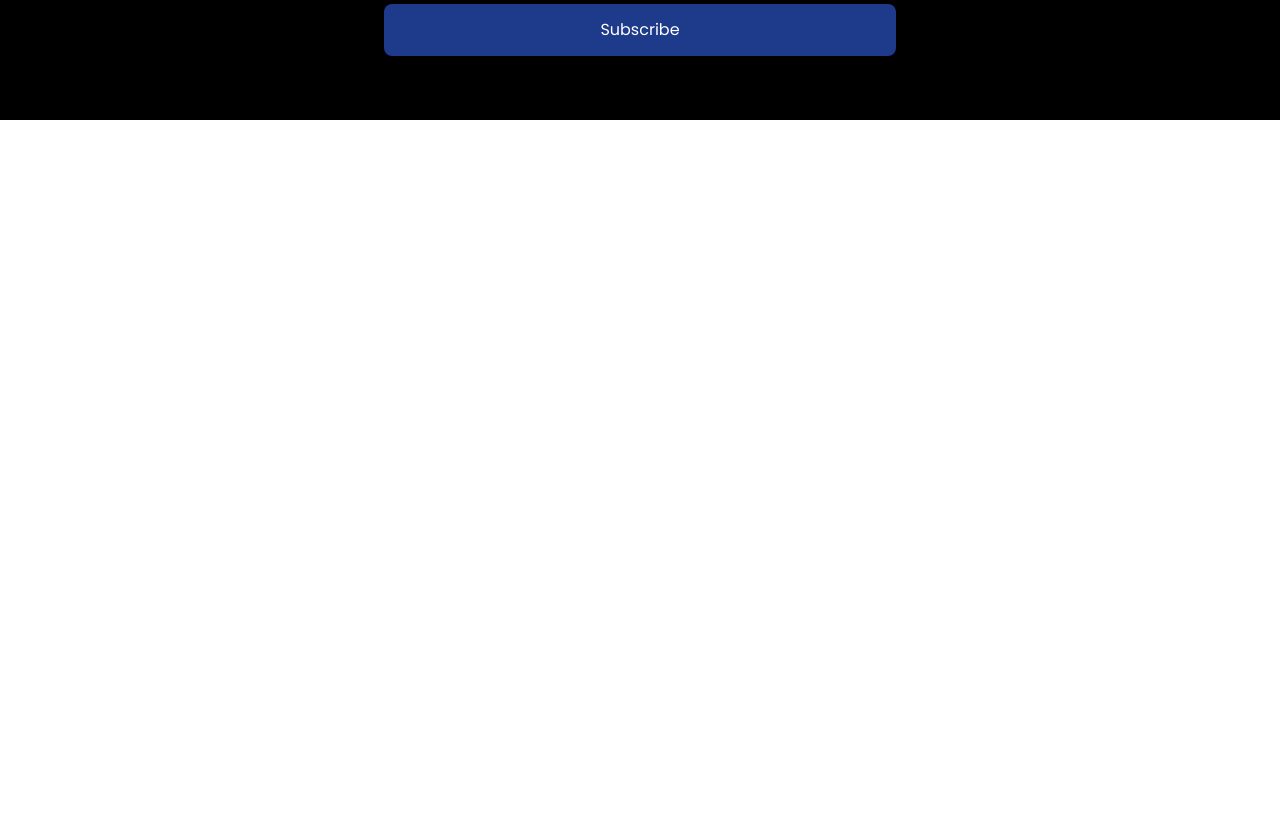
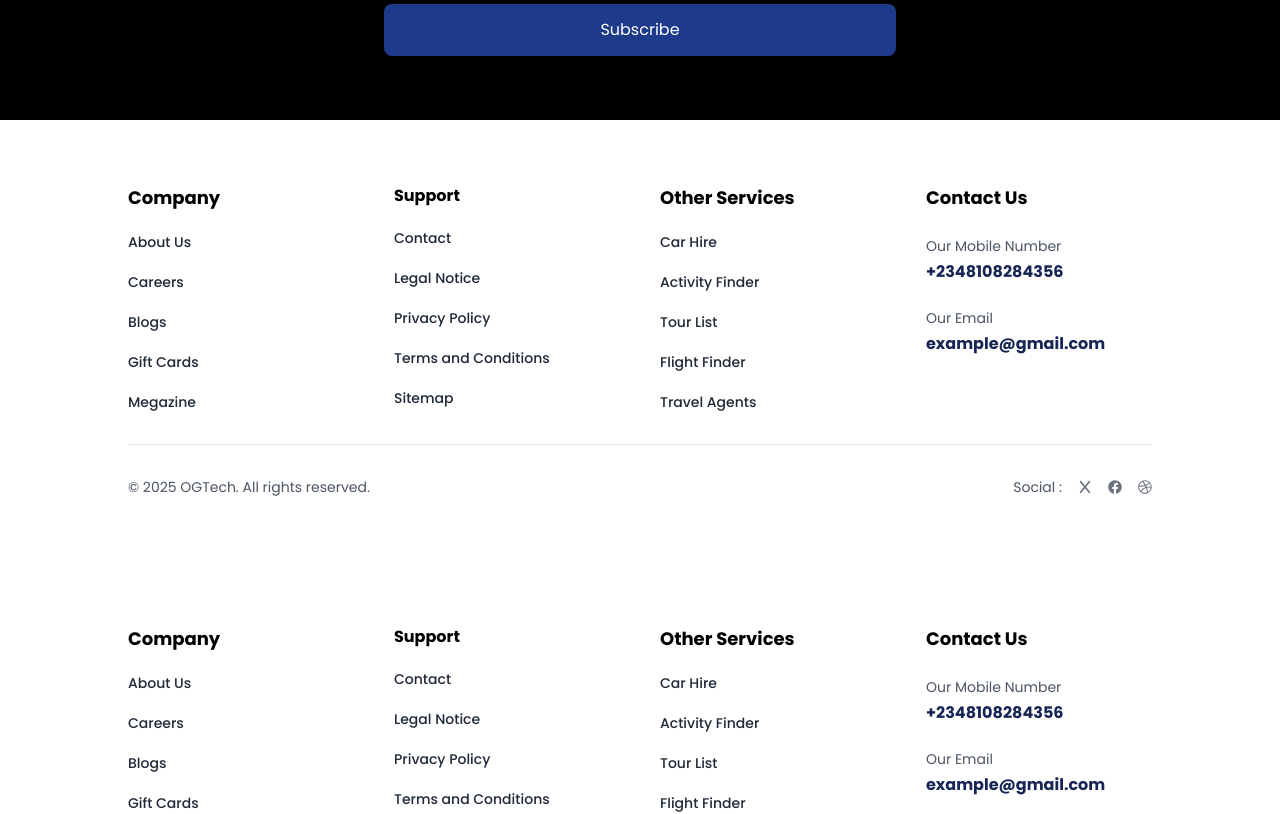
Before and after one commit to OgeeTech/Travel, a Next.js app: page / in a window 1280 px wide. Shown: the part 4420-5234 px from the top of the page. Before the commit the page ends 4540 px from the top, so only its background shows below. Built offline with nearby package versions, Linux system fonts and the light colour scheme.

Commit message:
completion of fotter

```diff
--- a/app/layout.tsx
+++ b/app/layout.tsx
@@ -3,7 +3,8 @@ import type { Metadata } from "next";
 import {Poppins} from "next/font/google";
 import "./globals.css";
 import ResponsiveNav from "@/components/Home/Navbar/ResponsiveNav";
-
+import Footer from "@/components/Home/Footer/Footer";
+import ScrollToTop from "@/components/Helper/ScrollToTop";
 const font = Poppins({
   weight:['100', '200','300', '400','500','600','700','800','900' ],
   subsets:['latin']
@@ -34,7 +35,8 @@ export default function RootLayout({
       <body className={`${font.className} antialiased`} >
        <ResponsiveNav/>
         {children}
-
+       <Footer/>
+       <ScrollToTop/>
       </body>
     </html>
   );
--- /dev/null
+++ b/components/Helper/ScrollToTop.jsx
@@ -0,0 +1,37 @@
+'use client'
+import React, { useState, useEffect } from 'react';
+import { FaArrowUp } from 'react-icons/fa';
+
+const ScrollToTop = () => {
+    const [isVisible, setIsVisible] = useState(false);
+
+    const toggleVisibility = () => {
+        if (window.pageYOffset > 300) {
+            setIsVisible(true);
+        } else {
+            setIsVisible(false);
+        }
+    };
+
+    useEffect(() => {
+        window.addEventListener('scroll', toggleVisibility);
+        return () => window.removeEventListener('scroll', toggleVisibility);
+    }, []);
+
+    const scrollToTop = () => {
+        window.scrollTo({
+            top: 0,
+            behavior: "smooth"
+        });
+    };
+
+    return (
+        <div className='fixed bottom-4 animate-pulse right-4'>
+            {isVisible && <button onClick={scrollToTop} className='bg-rose-700 text-white rounded-full w-12 h-12 flex items-center justify-center focus:outline-none'>
+                <FaArrowUp />
+            </button>}
+        </div>
+    );
+};
+
+export default ScrollToTop;
--- /dev/null
+++ b/components/Home/Footer/Footer.jsx
@@ -0,0 +1,110 @@
+import React from 'react'
+import Link from 'next/link';
+import { FaDribbble, FaFacebook, FaTwitter } from 'react-icons/fa';
+import { FaX } from 'react-icons/fa6';
+
+const Footer = () => {
+  return (
+    <div className="pt-16 pb-16">
+      <div className="w-4/5 mx-auto items-start grid grid-cols-1 sm:grid-cols-2 md:grid-cols-2 lg:grid-cols-4 gap-10">
+        {/* first part */}
+        <div className="space-y-5">
+          <h1 className="text-lg font-bold">Company</h1>
+          <p className="text-gray-800 font-medium cursor-pointer text-sm hover:text-blue-950">
+            About Us
+          </p>
+          <p className="text-gray-800 font-medium cursor-pointer text-sm hover:text-blue-950">
+            Careers
+          </p>
+          <p className="text-gray-800 font-medium cursor-pointer text-sm hover:text-blue-950">
+            Blogs
+          </p>
+          <p className="text-gray-800 font-medium cursor-pointer text-sm hover:text-blue-950">
+            Gift Cards
+          </p>
+          <p className="text-gray-800 font-medium cursor-pointer text-sm hover:text-blue-950">
+            Megazine
+          </p>
+        </div>
+
+        {/* second part */}
+        <div className="space-y-5">
+          <h1 className="tex-lg font-bold">Support</h1>
+          <p className="text-gray-800 font-medium cursor-pointer text-sm hover:text-blue-950">
+            Contact
+          </p>
+          <p className="text-gray-800 font-medium cursor-pointer text-sm hover:text-blue-950">
+            Legal Notice
+          </p>
+          <p className="text-gray-800 font-medium cursor-pointer text-sm hover:text-blue-950">
+            Privacy Policy
+          </p>
+          <p className="text-gray-800 font-medium cursor-pointer text-sm hover:text-blue-950">
+            Terms and Conditions
+          </p>
+          <p className="text-gray-800 font-medium cursor-pointer text-sm hover:text-blue-950">
+            Sitemap
+          </p>
+        </div>
+
+        {/* third part */}
+        <div className="space-y-5">
+          <h1 className="text-lg font-bold">Other Services</h1>
+          <p className="text-gray-800 font-medium cursor-pointer text-sm hover:text-blue-950">
+            Car Hire
+          </p>
+          <p className="text-gray-800 font-medium cursor-pointer text-sm hover:text-blue-950">
+            Activity Finder
+          </p>
+          <p className="text-gray-800 font-medium cursor-pointer text-sm hover:text-blue-950">
+            Tour List
+          </p>
+          <p className="text-gray-800 font-medium cursor-pointer text-sm hover:text-blue-950">
+            Flight Finder
+          </p>
+          <p className="text-gray-800 font-medium cursor-pointer text-sm hover:text-blue-950">
+            Travel Agents
+          </p>
+        </div>
+
+        {/* fourth part */}
+        <div>
+          <h1 className="text-lg font-bold">Contact Us</h1>
+          <div className="mt-6">
+            <h1 className="text-sm text-gray-600">Our Mobile Number</h1>
+            <h1 className="text-base font-bold text-blue-950 mt-1">
+              +2348108284356
+            </h1>
+          </div>
+          <div className="mt-6">
+            <h1 className="text-sm text-gray-600">Our Email</h1>
+            <h1 className="text-base font-bold text-blue-950 mt-1">
+              example@gmail.com
+            </h1>
+          </div>
+        </div>
+      </div>
+
+      {/* bottom section */}
+      <div className="mt-8 w-[80%] mx-auto border-t pt-8 flex flex-col md:flex-row justify-between items-center text-gray-600 text-sm">
+        <p className="text-center md:text-left">
+          &copy; 2025 OGTech. All rights reserved.
+        </p>
+        <div className="flex items-center space-x-4 mt-4 md:mt-0">
+          <span>Social :</span>
+          <Link href="#" className="text-gray-500 hover:text-gray-800">
+            <FaX />
+          </Link>
+          <Link href="#" className="text-gray-500 hover:text-gray-800">
+            <FaFacebook/>
+          </Link>
+          <Link href="#" className="text-gray-500 hover:text-gray-800">
+            <FaDribbble/>
+          </Link>
+        </div>
+      </div>
+    </div>
+  );
+}
+
+export default Footer
--- a/components/Home/Home.tsx
+++ b/components/Home/Home.tsx
@@ -1,3 +1,4 @@
+'use client'
 import React from 'react'
 import Hero from './Hero/Hero'
 import Destination from './Destination/Destination'
@@ -5,7 +6,10 @@ import Hotel from './Hotel/Hotel'
 import WhyChoose from './WhyChoose/WhyChoose'
 import Reviews from './Reviews/Reviews'
 import News from './News/News'
-import NewsLetter from './NewsLetter/NewsLetter'
+import NewsLetter from './NewsLetter/NewsLetter';
+import Footer from './Footer/Footer';
+import AOS from 'aos';
+import 'aos/dist/aos.css';
 const Home = () => {
   return (
     <div className='overflow-hidden '>
@@ -16,6 +20,7 @@ const Home = () => {
       <Reviews/>
       <News/>
       <NewsLetter/>
+      <Footer/>
     </div>
   )
 }
--- a/package.json
+++ b/package.json
@@ -9,6 +9,7 @@
     "lint": "next lint"
   },
   "dependencies": {
+    "aos": "^3.0.0-beta.6",
     "next": "15.1.3",
     "react": "^19.0.0",
     "react-dom": "^19.0.0",
```
Also changed, not shown: 1 other file (tests, documents, lock files or other folders).
